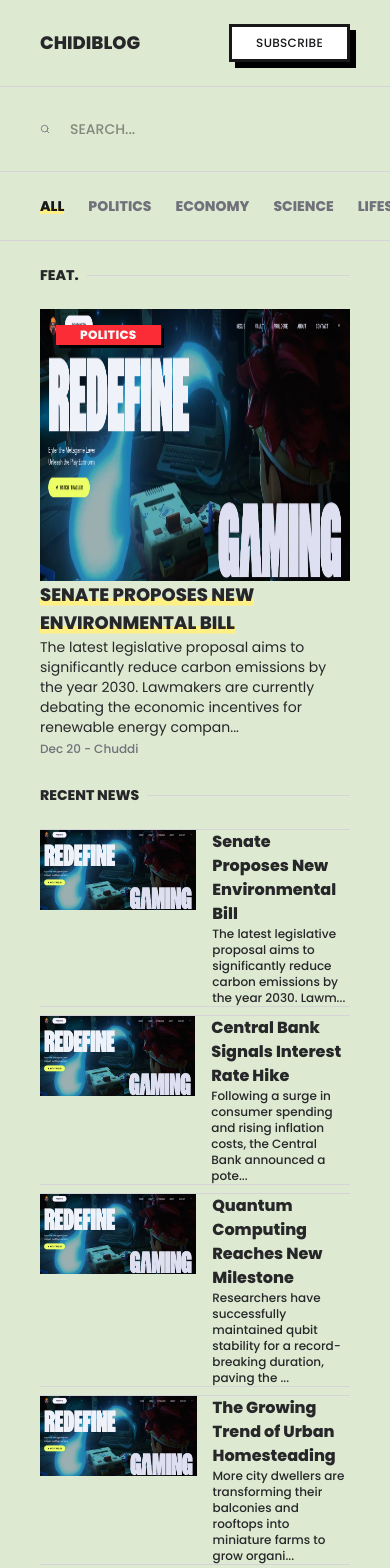
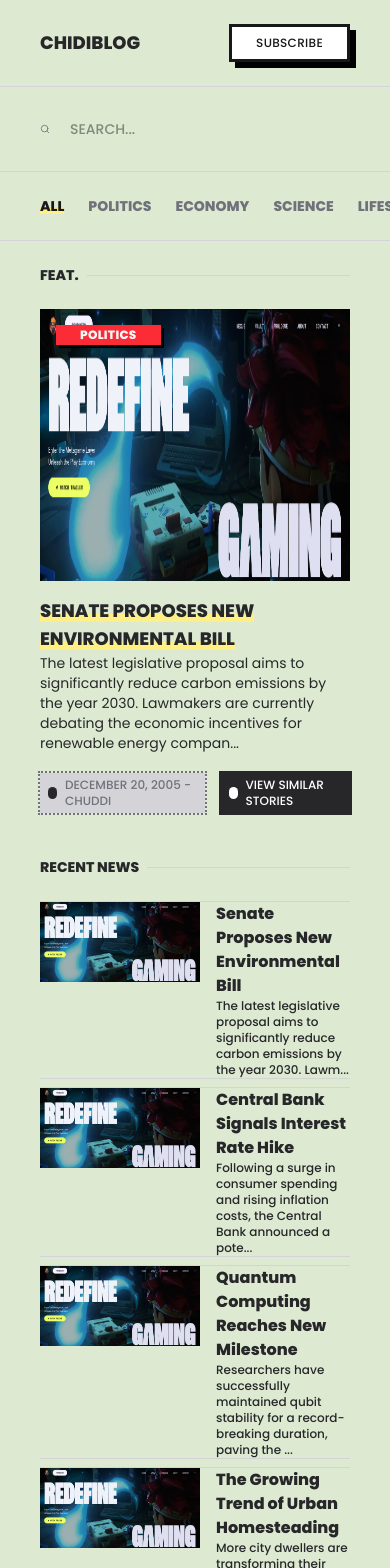
Before and after one commit to thenoobchad/chidisblog, a Next.js app: page / in a window 390 px wide. Shown: the top 1568 px of the page. Built offline with nearby package versions, Linux system fonts and the light colour scheme.

Commit message:
fix:post tags

```diff
--- a/app/[[...page]]/page.tsx
+++ b/app/[[...page]]/page.tsx
@@ -133,10 +133,21 @@ const FeaturedPost = async () => {
 					<p className="uppercase font-extrabold"> {post.tag}</p>
 				</button>
 
-				<UnderlineHeading size="text-lg" text={`${post.title}`} />
+				<UnderlineHeading size="text-lg pt-4" text={`${post.title}`} />
 			</Link>
 			<p className="text-sm font-light">{post.content.slice(0, 180)}...</p>
-			<p className=" capitalize text-xs my-1 text-zinc-500">Dec 20 - Chuddi</p>
+			<div className="flex gap-4 py-4">
+				<p className=" uppercase text-xs my-1 text-zinc-500 bg-zinc-300 px-2 py-1 w-fit outline-2 outline-dotted flex gap-2 items-center">
+					<span className="h-3 w-3 rounded-full bg-zinc-800" />
+					December 20, 2005 - chuddi
+				</p>
+
+				<p className=" uppercase text-xs my-1 text-white bg-zinc-800 px-2 py-1 w-fit outline-2 outline-zinc-800 flex gap-2 items-center">
+					<span className="h-3 w-3 rounded-full bg-white" />
+					View similar stories
+				</p>
+			</div>
+
 			{/* <div className="flex justify-between px-2">
 				<div className="flex items-center gap-2">
 					<Heart className="text-zinc-500" size={20} />
--- a/app/blog/[slug]/page.tsx
+++ b/app/blog/[slug]/page.tsx
@@ -16,33 +16,42 @@ export default async function PostPage(params:{params: Promise<{slug: string}>})
 
 	return (
 		<main className="w-full max-w-5xl mx-auto  flex flex-col relative ">
-			<Header/>
+			<Header />
 			<div className="flex justify-start px-10 items-center py-6 gap-6 overflow-hidden w-full flex-col">
 				<div className="w-full relative">
-					<div className="h-80 md:h-100 lg:h-120 w-full bg-zinc-700 flex" >
-						<Image src={'/images/imagebg.png'} width={1000} height={700} alt="image" className="bg-cover"/>
+					<div className="h-80 md:h-100 lg:h-120 min-w-80 flex overflow-hidden relative">
+						<Image
+							src={"/images/imagebg.png"}
+							fill
+							alt="image"
+							className="bg-cover bg-center"
+						/>
 					</div>
 
 					<button className=" text-zinc-50 px-6 py-0.5 font-bold text-xs shadow-[3px_3px_0px_#000] w-fit active:scale-98 tracking-wide absolute top-4 left-4 z-10 bg-red-500">
 						<p className="uppercase font-extrabold">{post?.tag}</p>
 					</button>
 
-
-					<UnderlineHeading
-						size="text-lg pt-2"
-						text={`${post?.title}`}
-					/>
+					<UnderlineHeading size="text-lg pt-2" text={`${post?.title}`} />
 
 					<p className="text-sm py-4 font-light leading-6.5 text-justify">
 						{post?.content}
 					</p>
-					<p className=" uppercase text-xs my-1 text-zinc-500">
-						Dec 20 - chuddi
-					</p>
+					<div className="flex gap-4">
+						<p className=" uppercase text-xs my-1 text-zinc-500 bg-zinc-300 px-2 py-1 w-fit outline-2 outline-dotted flex gap-2 items-center">
+							<span className="h-3 w-3 rounded-full bg-zinc-800" />
+							December 20, 2005 - chuddi
+						</p>
+
+						<p className=" uppercase text-xs my-1 text-white bg-zinc-800 px-2 py-1 w-fit outline-2 outline-zinc-800 flex gap-2 items-center">
+							<span className="h-3 w-3 rounded-full bg-white" />
+							View similar stories
+						</p>
+					</div>
 
 					<div className="w-full flex flex-col gap-4">
 						<h1 className="py-2">Leave a comment</h1>
-						<CommentForm/>
+						<CommentForm />
 					</div>
 
 					{/* <div className="flex my-14 justify-between px-2">
--- a/components/post-list.tsx
+++ b/components/post-list.tsx
@@ -21,8 +21,8 @@ export default function PostList({ posts }: { posts: PostType[] }) {
 					key={post.id}
 					>
 					<div className="w-full relative  gap-4  border-y border-zinc-300 flex">
-						<div className="h-20 max-w-40 bg-zinc-700 flex" >
-							<Image src={'/images/imagebg.png'} alt="image" width={700} height={700} className=" bg-cover" />
+						<div className="h-20 min-w-40 bg-zinc-700 flex relative overflow-hidden" >
+							<Image src={'/images/imagebg.png'} alt="image" fill className="bg-cover bg-center" />
 						</div>
 						<div className="flex flex-col">
 							<h1 className="font-bold"> {`${post.title}`}</h1>
```
